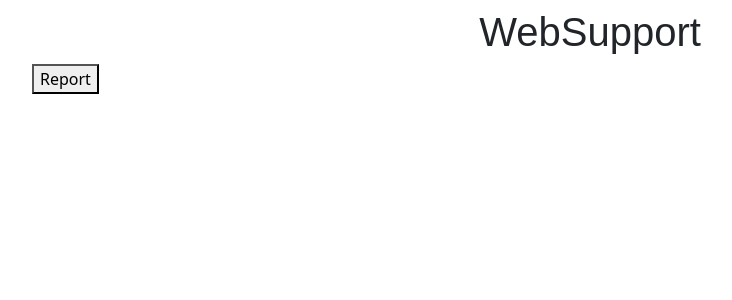
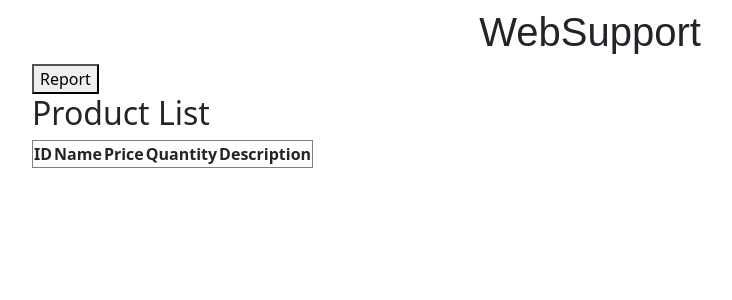
Before and after one commit to pNam0506/cogater, a Django app: page /WebSupport/ in a window 1280 px wide. Shown: the part 56-356 px from the top of the page, without its empty margins (50-782 px from the left). Run offline with Django 5.2, Linux system fonts and the light colour scheme; lists and menus that the app fills with data are empty; some web fonts are replaced.

Commit message:
login
It could sync log in, sign up, and add company information together

```diff
--- a/Django_project/WebSupport/admin.py
+++ b/Django_project/WebSupport/admin.py
@@ -1,6 +1,7 @@
 from django.contrib import admin
-from WebSupport.models import Product, Company
+from WebSupport.models import Product, Company, sign_com
 
 # Register your models here.
 admin.site.register(Company)
 admin.site.register(Product)
+admin.site.register(sign_com)
--- a/Django_project/WebSupport/models.py
+++ b/Django_project/WebSupport/models.py
@@ -12,8 +12,8 @@ class sign_com(models.Model):
 
 class Company(models.Model):
 
-    company = models.ForeignKey(sign_com, on_delete=models.CASCADE)
-    name = models.CharField(max_length=255)
+    company_id = models.ForeignKey(sign_com, on_delete=models.CASCADE)
+    name = models.CharField(max_length=100)
     store = models.CharField(max_length=255)
     address = models.CharField(max_length=255)
     email = models.EmailField()
--- a/Django_project/WebSupport/templates/home.html
+++ b/Django_project/WebSupport/templates/home.html
@@ -15,8 +15,43 @@
     <h1 class="text-center" style="font-family: 'IBM Plex Sans Thai', sans-serif;">WebSupport</h1>
 </div>
 
-<div class="menu">
-    <a href="info_comp"><button>Report</button></a>
+<div>
+
+
+    <div class="menu">
+        <a href="info_comp"><button>Report</button></a>
+
+    </div>
+
+    <h2>Product List</h2>
+
+<table border="1">
+
+    <tr>
+        <th>ID</th>
+        <th>Name</th>
+        <th>Price</th>
+        <th>Quantity</th>
+        <th>Description</th>
+    </tr>
+
+    {% for product in products %}
+
+    <tr>
+
+        <td>{{ product.id }}</td>
+        <td>{{ product.name }}</td>
+        <td>{{ product.price }}</td>
+        <td>{{ product.quantity }}</td>
+        <td>{{ product.description }}</td>
+
+    </tr>
+
+    {% endfor %}
+
+</table>
+
+
 
 </div>
 
--- a/Django_project/WebSupport/templates/login_com.html
+++ b/Django_project/WebSupport/templates/login_com.html
@@ -28,7 +28,7 @@
 
                 <button type="submit">Login</button>
 
-                <a href="{% url 'signup' %}" type="button" >Signup</a>
+                <a href="{% url 'signup_com' %}" type="button" >Signup</a>
 
 
             </div>
--- a/Django_project/WebSupport/urls.py
+++ b/Django_project/WebSupport/urls.py
@@ -3,7 +3,9 @@ from WebSupport import views
 
 urlpatterns = [
     path('', views.WebSupport, name='home'),
-    path('info_comp', views.info_comp, name='info_comp'),
+    # path('info_comp', views.info_comp, name='info_comp'),
     path('info_prod/<str:name>/',views.info_prod, name='info_prod'),
-    path('login_com/', views.login_com, name='login_com')
+    path('login_com/', views.login_com, name='login_com'),
+    path('signup_com/', views.signup_com, name='signup_com'),
+    path('info_comp/<str:username_com>/', views.info_comp, name='info_comp')
 ]
--- a/Django_project/WebSupport/views.py
+++ b/Django_project/WebSupport/views.py
@@ -1,7 +1,7 @@
 from django.shortcuts import render, redirect
 from datetime import datetime
 import pytz
-from .models import Company, Product
+from .models import Company, Product, sign_com
 from django.contrib import messages
 
 
@@ -10,12 +10,15 @@ from django.contrib import messages
 def WebSupport(request):
     return render(request,"home.html")
 
-def info_comp(request):
+def info_comp(request, username_com):
+
+    users = sign_com.objects.get(username_com=username_com)
 
     thailand_tz = pytz.timezone("Asia/Bangkok")
     current_time = datetime.now(thailand_tz).strftime("%H:%M:%S")
+
     if request.method == "POST":
-        # รับข้อมูลจากฟอร์ม
+
         name = request.POST.get("name")
         store = request.POST.get("store")
         address = request.POST.get("address")
@@ -25,18 +28,18 @@ def info_comp(request):
         website = request.POST.get("website")
         logo = request.FILES.get("picture_multi")
 
+        if Company.objects.filter(name=name).exists():
 
-        # ตรวจว่าชื่อผู้ใช้ซ้ำไหม
-        if Company.objects.filter(name=name).exists():
-            messages.error(request, "มีชื่อผู้ใช้นี้อยู่แล้วคั้บ ลองเปลี่ยนชื่อดูน้า")
-            return redirect("info_comp")
+            messages.error(request, "มีชื่อผู้ใช้นี้อยู่แล้ว")
 
-        # # เข้ารหัสรหัสผ่านก่อนบันทึก
-        # hashed_password = make_password(password)
+            return redirect("info_comp", username_com=username_com)
 
-        # บันทึกข้อมูล
-        user = Company.objects.create(
-             name=name,
+
+        Company.objects.create(
+
+            company_id=users,   # ⭐⭐⭐ เพิ่มบรรทัดนี้
+
+            name=name,
             store=store,
             address=address,
             email=email,
@@ -47,11 +50,17 @@ def info_comp(request):
 
         )
 
-        messages.success(request, "สมัครสมาชิกเรียบร้อยแล้วคั้บ 🎉")
-        return redirect("info_prod", name=user.name)
+        messages.success(request, "สมัครสมาชิกเรียบร้อยแล้ว")
 
-    return render(request, "info_comp.html", {"current_time": current_time})
+        return redirect("info_prod", name=name)
 
+
+    return render(request, "info_comp.html", {
+
+        "current_time": current_time,
+        "users": users
+
+    })
 def info_prod(request, name):
     company = Company.objects.filter(name=name).first()
 
@@ -68,7 +77,36 @@ def info_prod(request, name):
 
 def login_com(request):
 
-    return render(request,"info_comp.html")
+    return render(request,"login_com.html")
+
+def signup_com(request):
+
+    if request.method == "POST":
+        username_com = request.POST.get("username_com")
+        email_com = request.POST.get("email_com")
+        password_com = request.POST.get("password_com")
+        image_com = request.FILES.get("image_com")
+
+        if sign_com.objects.filter(username_com=username_com).exists():
+            messages.error(request, "มีชื่อผู้ใช้นี้อยู่แล้วคั้บ ลองเปลี่ยนชื่อดูน้า")
+            return redirect("login_com")
+
+        # # เข้ารหัสรหัสผ่านก่อนบันทึก
+        # hashed_password = make_password(password)
+
+        # บันทึกข้อมูล
+        user = sign_com.objects.create(
+            username_com=username_com,
+            email_com=email_com,
+            password_com=password_com,
+            image_com=image_com
+            )
+
+        messages.success(request, "สมัครสมาชิกเรียบร้อยแล้วคั้บ 🎉")
+        return redirect('info_comp', username_com=username_com)
+
+
+    return render(request,"signup_com.html")
 
 
 
```
Also changed, not shown: Django_project/WebSupport/templates/signup_com.html (+5 -5 lines), Django_project/WebSupport/migrations/0001_initial.py, Django_project/WebSupport/migrations/0002_rename_company_company_company_id_alter_company_name.py (added), Django_project/db.sqlite3, Django_project/media/company_logos/Arcane-Jinx-mental-health.avif (added), Django_project/media/company_logos/jinx-league-of-legends-arcane.avif (added), Django_project/media/product_images/Arcane-Jinx-mental-health.avif (added), Django_project/media/product_images/Arcane-Jinx-mental-health_tQVcIwG.avif (added), Django_project/media/product_images/f09e250691396c3bb1839d9f44def5ec.jpg (added).
